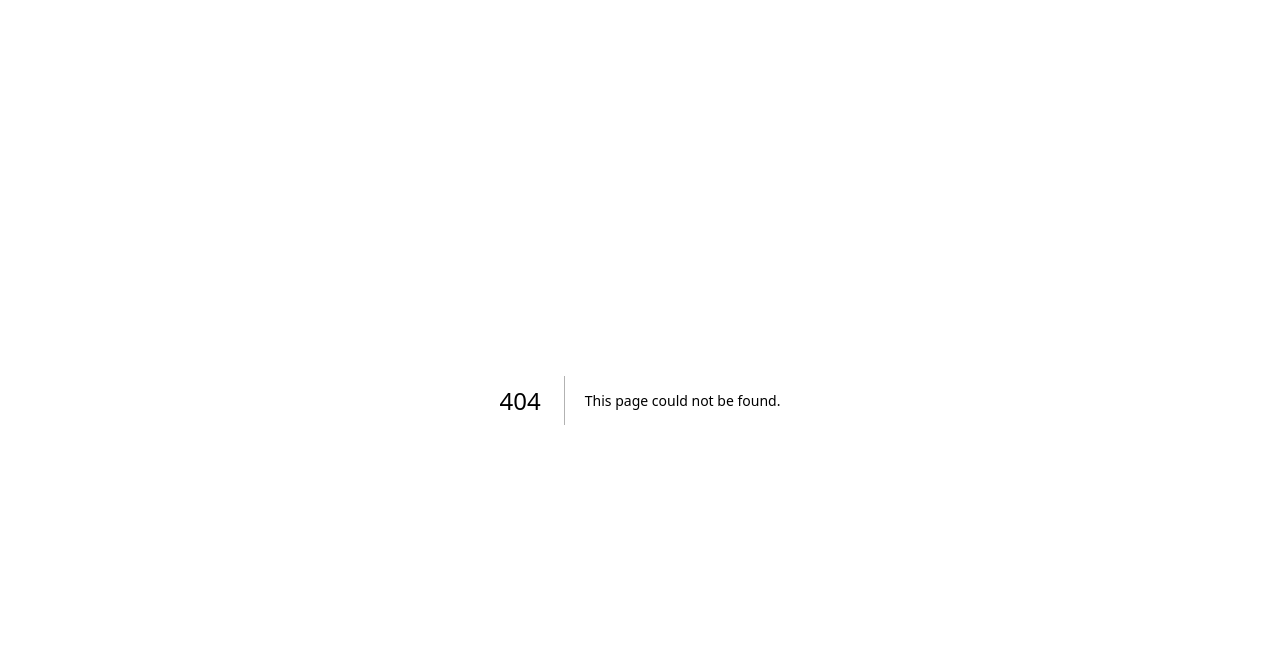
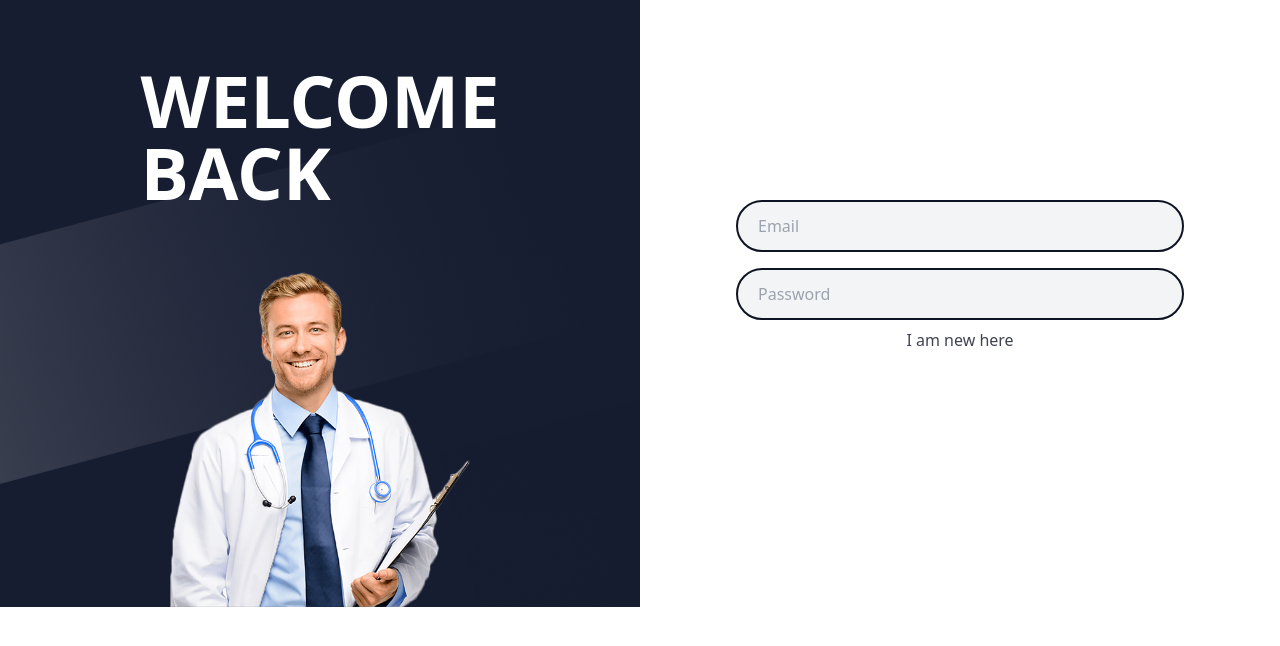
Before and after one commit to GM-11/dev-assignment, a Next.js app: page /screens/login in a window 1280 px wide. Before the commit this address had no page. Shown: the top 646 px of the page. Built offline with nearby package versions, Linux system fonts and the light colour scheme.

Commit message:
made login page

```diff
--- /dev/null
+++ b/pages/screens/login.js
@@ -0,0 +1,57 @@
+import React, { useState } from "react";
+import Image from "next/image";
+function Login() {
+  const [isnew, setNew] = useState(false);
+  return (
+    <div className="grid grid-cols-2">
+      <div className="col-span-1 bg-[url('/bg.png')] text-white flex flex-col items-center  pb-0">
+        <div className="font-bold uppercase text-7xl my-16 ">
+          {isnew ? (
+            <>
+              <p>join</p>
+              <p>alivio</p>
+            </>
+          ) : (
+            <>
+              <p>welcome</p>
+              <p>back</p>
+            </>
+          )}
+        </div>
+        <Image width={300} height={300} src="/doc-male-2.png" alt="" />
+      </div>
+      <div className="col-span-1 text-background flex flex-col items-center my-48">
+        {isnew ? (
+          <input
+            type="text"
+            className="bg-gray-100  border-2 border-background rounded-full w-[70%] px-5 py-3  my-2 hover:bg-background hover:text-white ease-in duration-100 "
+            placeholder="Name"
+          />
+        ) : (
+          <></>
+        )}
+        <input
+          type="text"
+          className="bg-gray-100  border-2 border-background rounded-full w-[70%] px-5 py-3  my-2 hover:bg-background hover:text-white ease-in duration-100 "
+          placeholder="Email"
+        />
+        <input
+          type="text"
+          className="bg-gray-100  border-2 border-background rounded-full w-[70%] px-5 py-3  my-2 hover:bg-background hover:text-white ease-in duration-100 "
+          placeholder="Password"
+        />
+
+        <button
+          onClick={() => {
+            setNew(!isnew);
+          }}
+          className="text-background/80 font-thin hover:text-background"
+        >
+          {isnew ? "I already have an account" : "I am new here"}
+        </button>
+      </div>
+    </div>
+  );
+}
+
+export default Login;
```
